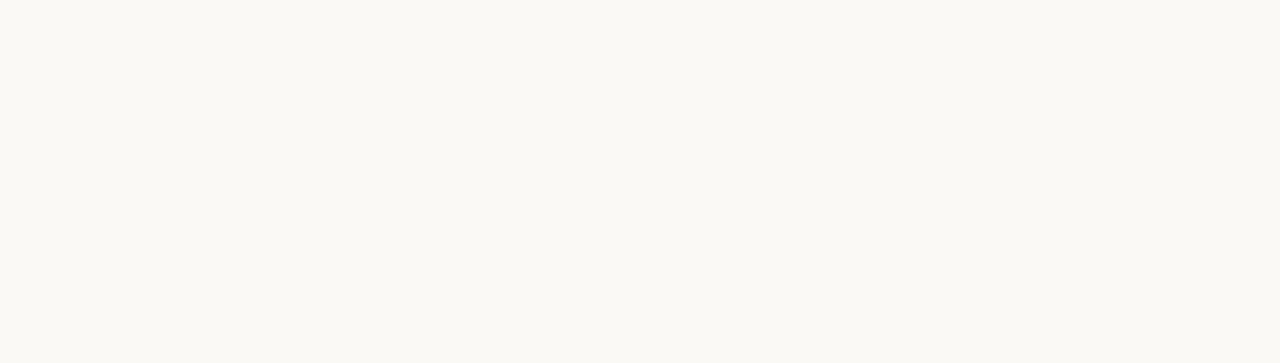
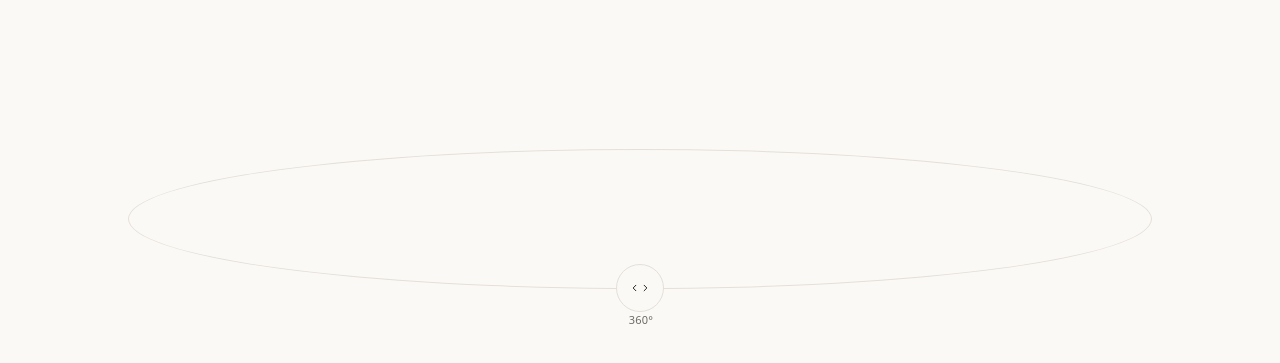
Before and after one commit to Airix-AI-Powered-Aircraft-Design/frontend, a Next.js app: page / in a window 1280 px wide. Shown: the part 403-766 px from the top of the page. Built offline with nearby package versions, Linux system fonts and the light colour scheme.

Commit message:
feat: initialize site theme variables and layout components with Hero and Navbar sections

```diff
--- a/src/app/globals.css
+++ b/src/app/globals.css
@@ -43,18 +43,14 @@
   --color-dark-border: #2a2a2b;
 
   /* Typography */
-  --font-display-dark: var(--font-eb-garamond-dark);
-  --font-display-light: var(--font-eb-garamond-light);
-  --font-sans-regular: var(--font-inter-regular);
-  --font-sans-bold: var(--font-inter-bold);
-
-  /* Map standard tailwind classes to our variables */
-  --font-sans: var(--font-sans-regular), ui-sans-serif, system-ui, sans-serif;
-  --font-serif: var(--font-display-dark), ui-serif, Georgia, serif;
+  --font-garamond-dark: var(--font-eb-garamond-dark), Georgia, serif;
+  --font-garamond-light: var(--font-eb-garamond-light), Georgia, serif;
+  --font-inter-regular: var(--font-inter-regular), system-ui, sans-serif;
+  --font-inter-bold: var(--font-inter-bold), system-ui, sans-serif;
 }
 
 body {
-  font-family: var(--font-sans-regular), sans-serif;
+  font-family: var(--font-inter-regular);
   background-color: var(--color-light-bg);
   color: var(--color-light-text);
   transition: background-color 0.3s ease, color 0.3s ease;
@@ -66,5 +62,5 @@ body {
 }
 
 h1, h2, h3, h4, h5, h6 {
-  font-family: var(--font-display-dark), serif;
+  font-family: var(--font-garamond-dark);
 }
--- a/src/components/home/HeroSection.tsx
+++ b/src/components/home/HeroSection.tsx
@@ -17,6 +17,21 @@ export function HeroSection() {
                         </div>
                     </div>
 
+                    <div className="w-full h-full flex justify-center items-end ">
+                        <div className="w-full h-[50%]  flex justify-center items-center">
+                             <div className="w-[90%] max-w-5xl h-[140px] rounded-[50%] border border-light-border dark:border-dark-border flex justify-center items-end relative">
+
+                            {/* 360 Control Button */}
+                            <button className="absolute bottom-0 translate-y-1/2 w-12 h-12 rounded-full bg-light-bg dark:bg-dark-bg border border-light-border dark:border-dark-border flex items-center justify-between px-3 text-light-text dark:text-dark-text z-10">
+                                <svg width="14" height="14" viewBox="0 0 24 24" fill="none" stroke="currentColor" strokeWidth="2" strokeLinecap="round" strokeLinejoin="round"><path d="M15 18l-6-6 6-6"/></svg>
+                                <svg width="14" height="14" viewBox="0 0 24 24" fill="none" stroke="currentColor" strokeWidth="2" strokeLinecap="round" strokeLinejoin="round"><path d="M9 18l6-6-6-6"/></svg>
+                            </button>
+                            <span className="absolute bottom-0 translate-y-[40px] text-[11px] font-medium text-light-muted dark:text-dark-muted tracking-wide pl-0.5">360&deg;</span>
+
+                        </div>
+                        </div>
+                    </div>
+
 
 
                 </div>
--- a/src/components/home/Navbar.tsx
+++ b/src/components/home/Navbar.tsx
@@ -6,7 +6,7 @@ export function Navbar() {
 
       <div className="flex items-center gap-12 lg:gap-16">
         {/* Logo */}
-        <Link href="/" className="font-serif text-3xl tracking-tight text-light-text dark:text-dark-text">
+        <Link href="/" className="font-garamond-dark text-3xl tracking-tight text-light-text dark:text-dark-text">
           Airix
         </Link>
 
```
